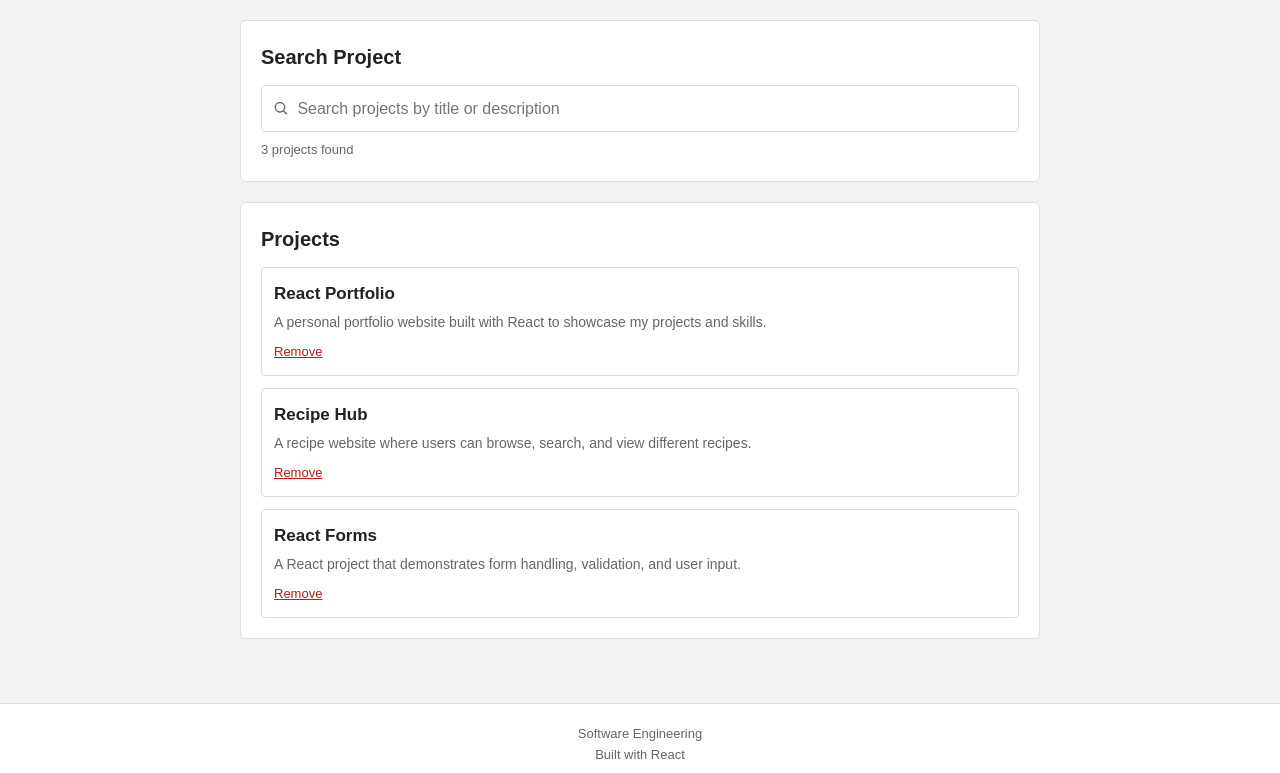
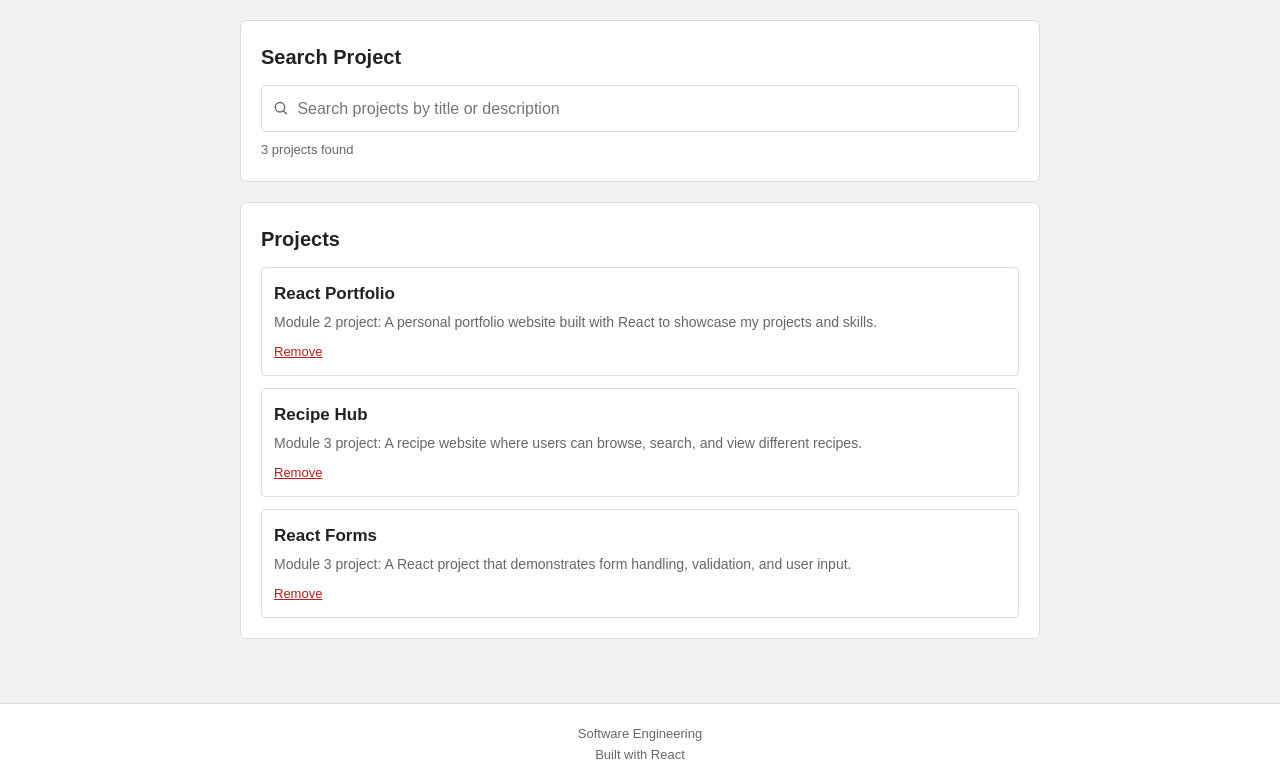
Before and after one commit to angelwaweru05-code/Single-Page-Application, a React (Vite) app: page / in a window 1280 px wide. Shown: the part 503-1276 px from the top of the page. Built offline with nearby package versions, Linux system fonts and the light colour scheme.

Commit message:
Label projects with module 2 and module 3

```diff
--- a/src/data/projects.js
+++ b/src/data/projects.js
@@ -4,19 +4,19 @@ export const seedProjects = [
     id: "react-portfolio",
     title: "React Portfolio",
     description:
-      "A personal portfolio website built with React to showcase my projects and skills.",
+      "Module 2 project: A personal portfolio website built with React to showcase my projects and skills.",
   },
   {
     id: "recipe-hub",
     title: "Recipe Hub",
     description:
-      "A recipe website where users can browse, search, and view different recipes.",
+      "Module 3 project: A recipe website where users can browse, search, and view different recipes.",
   },
   {
     id: "react-forms",
     title: "React Forms",
     description:
-      "A React project that demonstrates form handling, validation, and user input.",
+      "Module 3 project: A React project that demonstrates form handling, validation, and user input.",
   },
 ];
 
```
